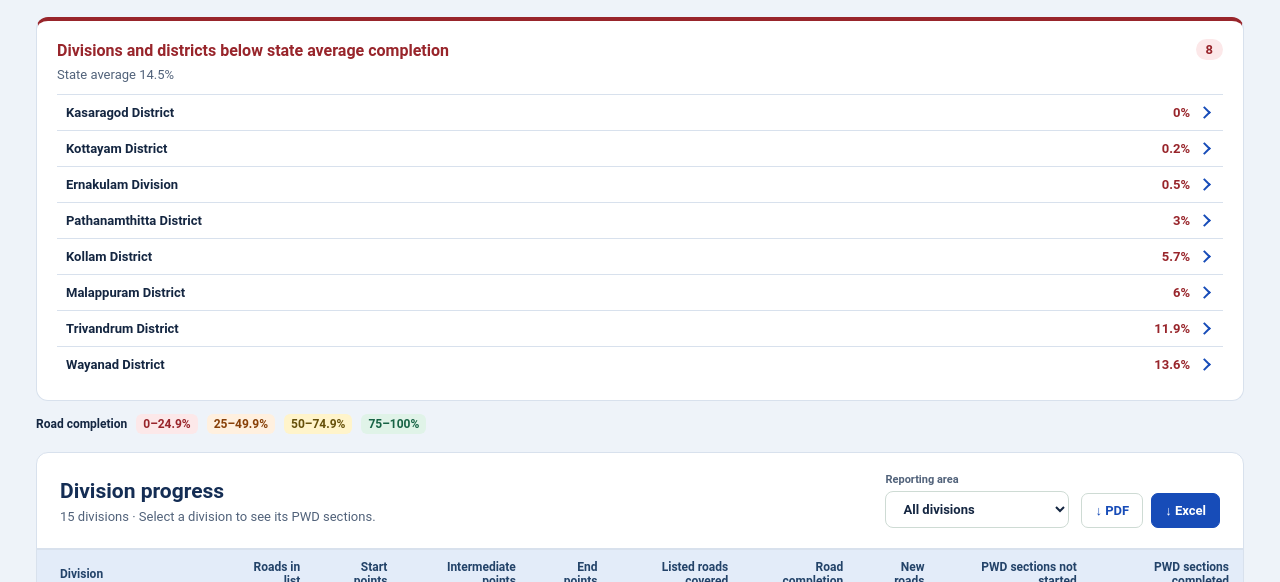
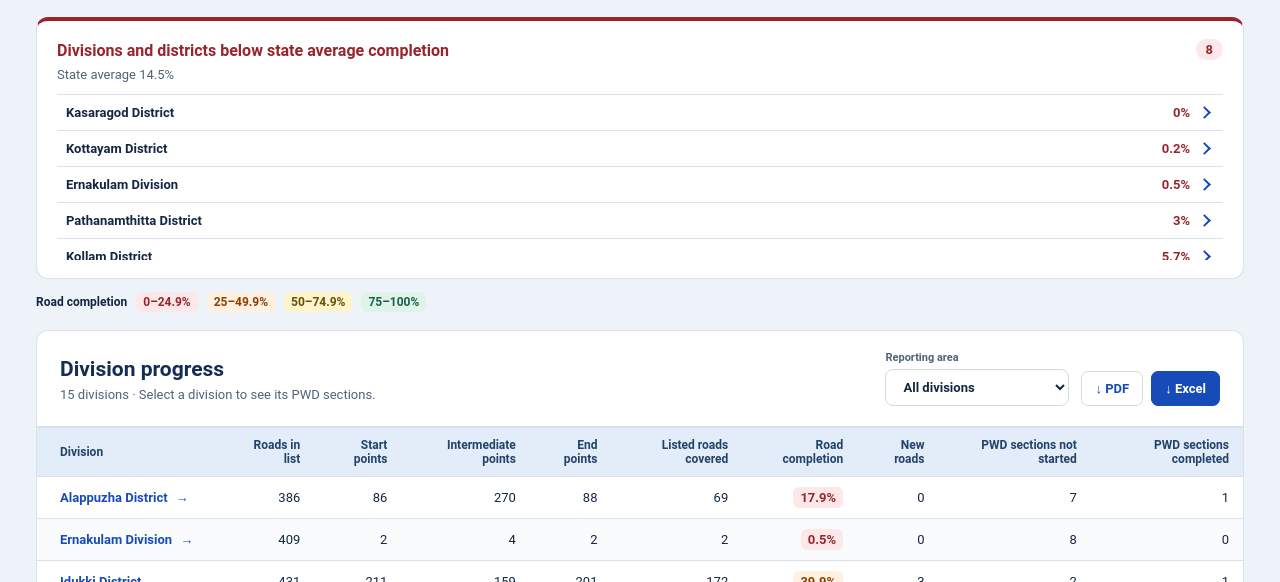
Before and after one commit to arunmohan-007/kerala-pwd-road-survey, a plain HTML site: page docs/index.html in a window 1280 px wide. Shown: the part 738-1320 px from the top of the page. Drawn offline with Linux system fonts and the light colour scheme.

Commit message:
Give lowest completion list its own scroll area

```diff
--- a/docs/index.html
+++ b/docs/index.html
@@ -39,7 +39,7 @@
     <section class="panel status-panel below-average" aria-labelledby="below-average-title">
       <div class="status-head"><h2 id="below-average-title">Divisions and districts below state average completion</h2><span id="below-average-count" class="status-count"></span></div>
       <p id="state-average"></p>
-      <ul id="below-average-list" class="status-list"></ul>
+      <ul id="below-average-list" class="status-list" tabindex="0" aria-labelledby="below-average-title"></ul>
     </section>
     <div class="completion-legend" aria-label="Road completion color ranges">
       <strong>Road completion</strong>
--- a/docs/styles.css
+++ b/docs/styles.css
@@ -80,7 +80,9 @@ tfoot{background:#deebfc;color:#153764}
 .below-average{margin-bottom:18px;border-top-color:#98252b}
 .below-average .status-head h2,.below-average-percent{color:#98252b}
 .below-average .status-count{color:#98252b;background:#fce8e9}
-.below-average .status-list{max-height:none}
+.below-average .status-list{max-height:166px;overscroll-behavior-y:contain}
+.below-average .status-list:focus-visible{outline-offset:2px}
+@media print{.below-average .status-list{max-height:none}}
 .below-average .status-link{grid-template-columns:minmax(0,1fr) auto auto;align-items:center;gap:10px}
 .below-average .status-link::after{grid-column:3}
 .below-average-percent{font-variant-numeric:tabular-nums}
```
